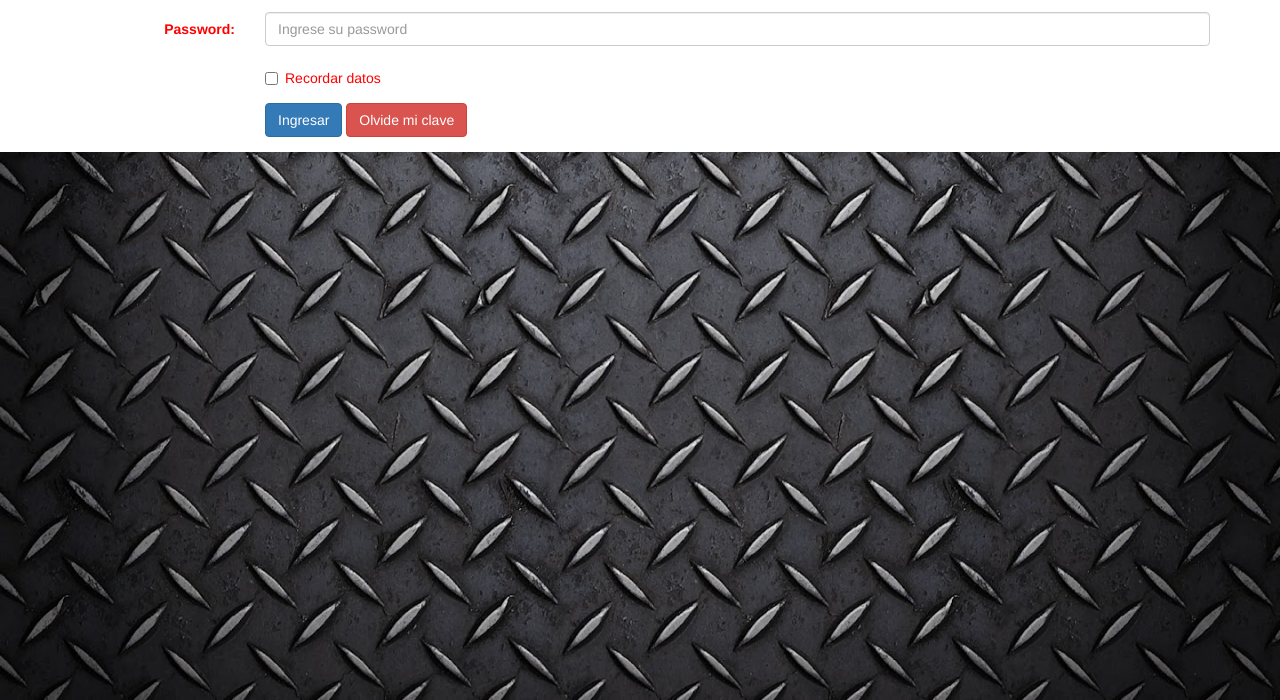
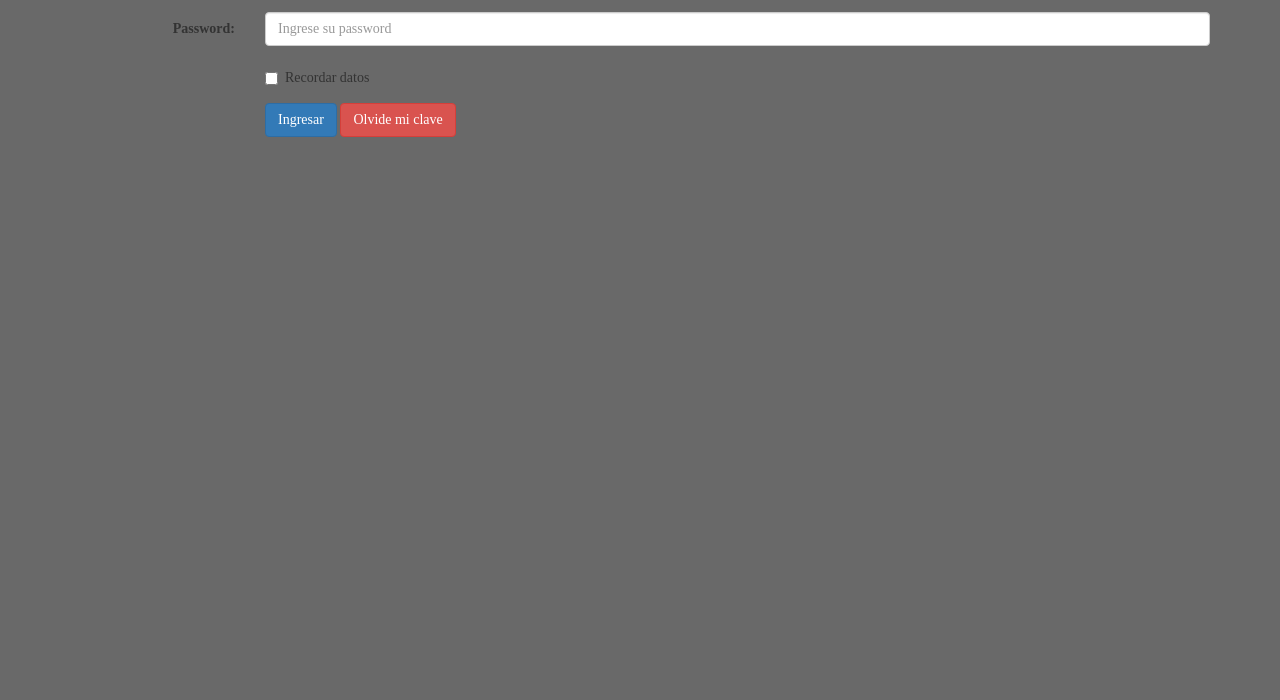
Before and after one commit to PratesiAlejandro/App2, a plain HTML site: page index.html in a window 1280 px wide. Shown: the part 100-800 px from the top of the page. Drawn offline with nearby package versions, Linux system fonts and the light colour scheme.

Commit message:
8 - Estilo de letras y fondo de pantalla

```diff
--- a/index.html
+++ b/index.html
@@ -9,18 +9,16 @@
   <script src="http://maxcdn.bootstrapcdn.com/bootstrap/3.3.6/js/bootstrap.min.js"></script>
     <link rel="stylesheet" type="text/css" href="style.css" media="all" />
 
-
-</head>
 <style>
-html {
-  background: url(dark_back.jpg) no-repeat center fixed;
-  background-size: cover;
+body {
+    background-color: #696969;
 }
-
-body {
-  color: red;
+div {
+    font-family: myFirstFont;
 }
 </style>
+</head>
+
 <body background-color: lightblue;>
 
 <div class="container">
```
